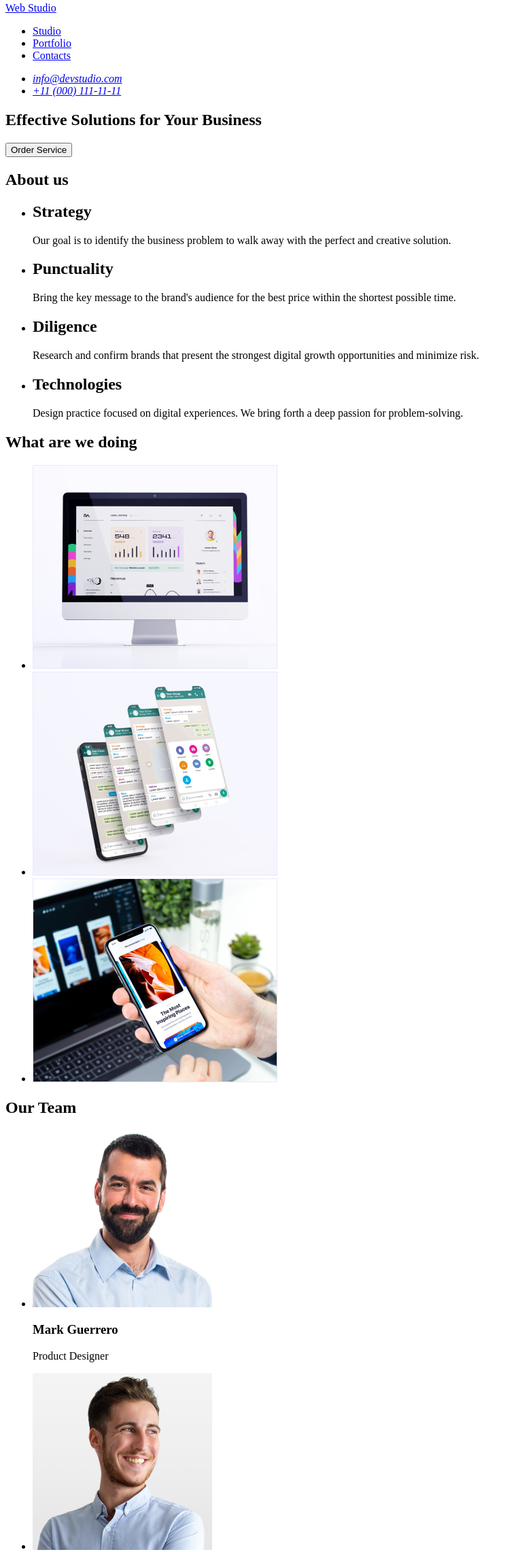
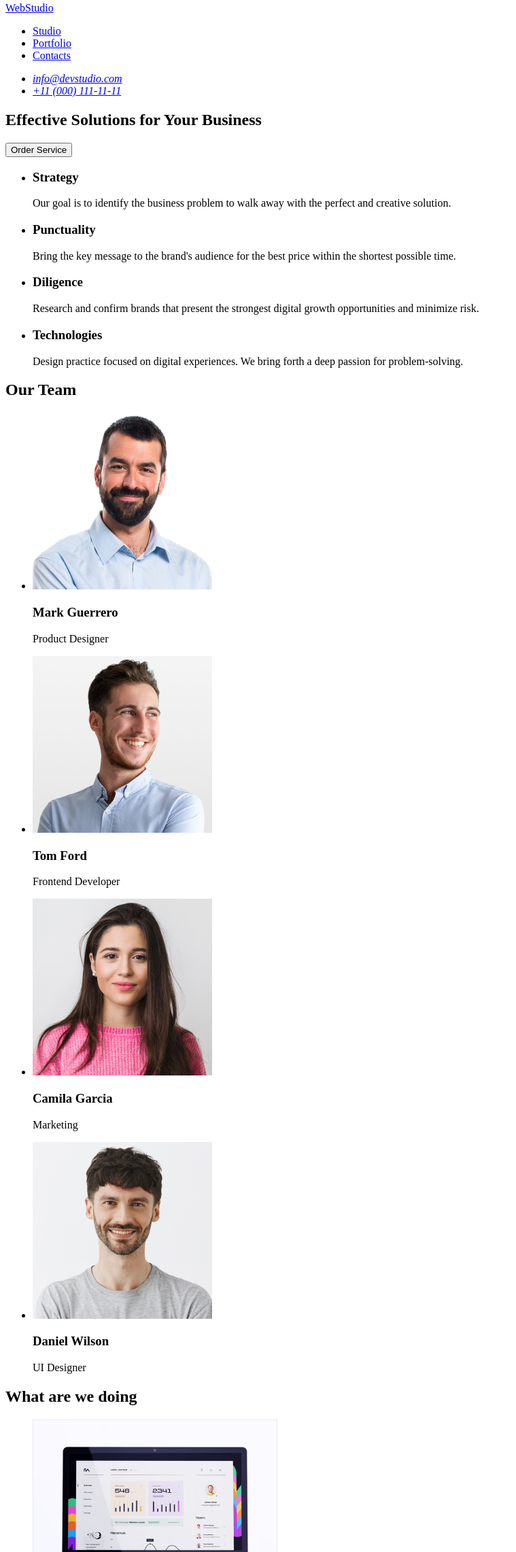
Before and after one commit to gidener/goit-markup-hw-01, a plain HTML site: page index.html in a window 1280 px wide. Shown: the part 5-2288 px from the top of the page at 68% size, without its empty margins (0-759 px from the left). Drawn offline with Linux system fonts and the light colour scheme.

Commit message:
değişiklik

```diff
--- a/index.html
+++ b/index.html
@@ -11,7 +11,7 @@
 <body>
     <header>
         <nav>
-            <a href="./index.html">Web Studio</a>
+            <a href="./index.html">WebStudio</a>
             <ul>
                 <li><a href="studio.html">Studio</a></li>
                 <li><a href="portfolio.html">Portfolio</a></li>
@@ -32,33 +32,30 @@
             <button type="button">Order Service</button>
         </section>
 
-        <!--About us-->
-        <section>
-            <h2>About us</h2>
         <ul>
             <li>
-                    <h2>Strategy</h2>
+                <h3>Strategy</h3>
                 <p>
                     Our goal is to identify the business problem to walk away with the
                     perfect and creative solution.
                 </p>
             </li>
             <li>
-                    <h2>Punctuality</h2>
+                <h3>Punctuality</h3>
                 <p>
                     Bring the key message to the brand's audience for the best price
                     within the shortest possible time.
                 </p>
             </li>
             <li>
-                    <h2>Diligence</h2>
+                <h3>Diligence</h3>
                 <p>
                     Research and confirm brands that present the strongest digital
                     growth opportunities and minimize risk.
                 </p>
             </li>
             <li>
-                    <h2>Technologies</h2>
+                <h3>Technologies</h3>
                 <p>
                     Design practice focused on digital experiences. We bring forth a
                     deep passion for problem-solving.
@@ -68,6 +65,34 @@
         </section>
 
         <!-- What are we doing -->
+
+
+        <!-- Our team -->
+        <section>
+            <h2>Our Team</h2>
+            <ul>
+                <li>
+                    <img alt="Mark Guerrero-Product Designer" width="264" height="260" src="./images/team-1.jpg">
+                    <h3>Mark Guerrero</h3>
+                    <p>Product Designer</p>
+                </li>
+                <li>
+                    <img alt="Tom Ford-Frontend Developer" width="264" height="260" src="./images/team-2.jpg">
+                    <h3>Tom Ford</h3>
+                    <p> Frontend Developer</p>
+                </li>
+                <li>
+                    <img alt="Camila Garcia-Marketing" width="264" height="260" src="./images/team-3.jpg">
+                    <h3>Camila Garcia</h3>
+                    <p>Marketing</p>
+                </li>
+                <li>
+                    <img alt="Daniel Wilson-UI Designer" width="264" height="260" src="./images/team-4.jpg">
+                    <h3>Daniel Wilson</h3>
+                    <p>UI Designer</p>
+                </li>
+            </ul>
+        </section>
         <section>
             <h2>What are we doing</h2>
             <ul>
@@ -79,41 +104,6 @@
                 </li>
                 <li>
                     <img alt="desktop and mobile design" width="360" height="300" src="./images/services-3.jpg">
-                </li>
-            </ul>
-        </section>
-
-        <!-- Our team -->
-        <section>
-            <h1>Our Team</h1>
-            <ul>
-                <li>
-                    <img alt="Mark Guerrero-Product Designer" width="264" height="260" src="./images/team-1.jpg">
-                    <h3>Mark Guerrero</h3>
-                    <p>
-                        Product Designer
-                    </p>
-                </li>
-                <li>
-                    <img alt="Tom Ford-Frontend Developer" width="264" height="260" src="./images/team-2.jpg">
-                    <h3>Tom Ford</h3>
-                    <p>
-                        Frontend Developer
-                    </p>
-                </li>
-                <li>
-                    <img alt="Camila Garcia-Marketing" width="264" height="260" src="./images/team-3.jpg">
-                    <h3>Camila Garcia</h3>
-                    <p>
-                        Marketing
-                    </p>
-                </li>
-                <li>
-                    <img alt="Daniel Wilson-UI Designer" width="264" height="260" src="./images/team-4.jpg">
-                    <h3>Daniel Wilson</h3>
-                    <p>
-                        UI Designer
-                    </p>
                 </li>
             </ul>
         </section>
```
Lines whose indentation alone changed are shown as unchanged.
